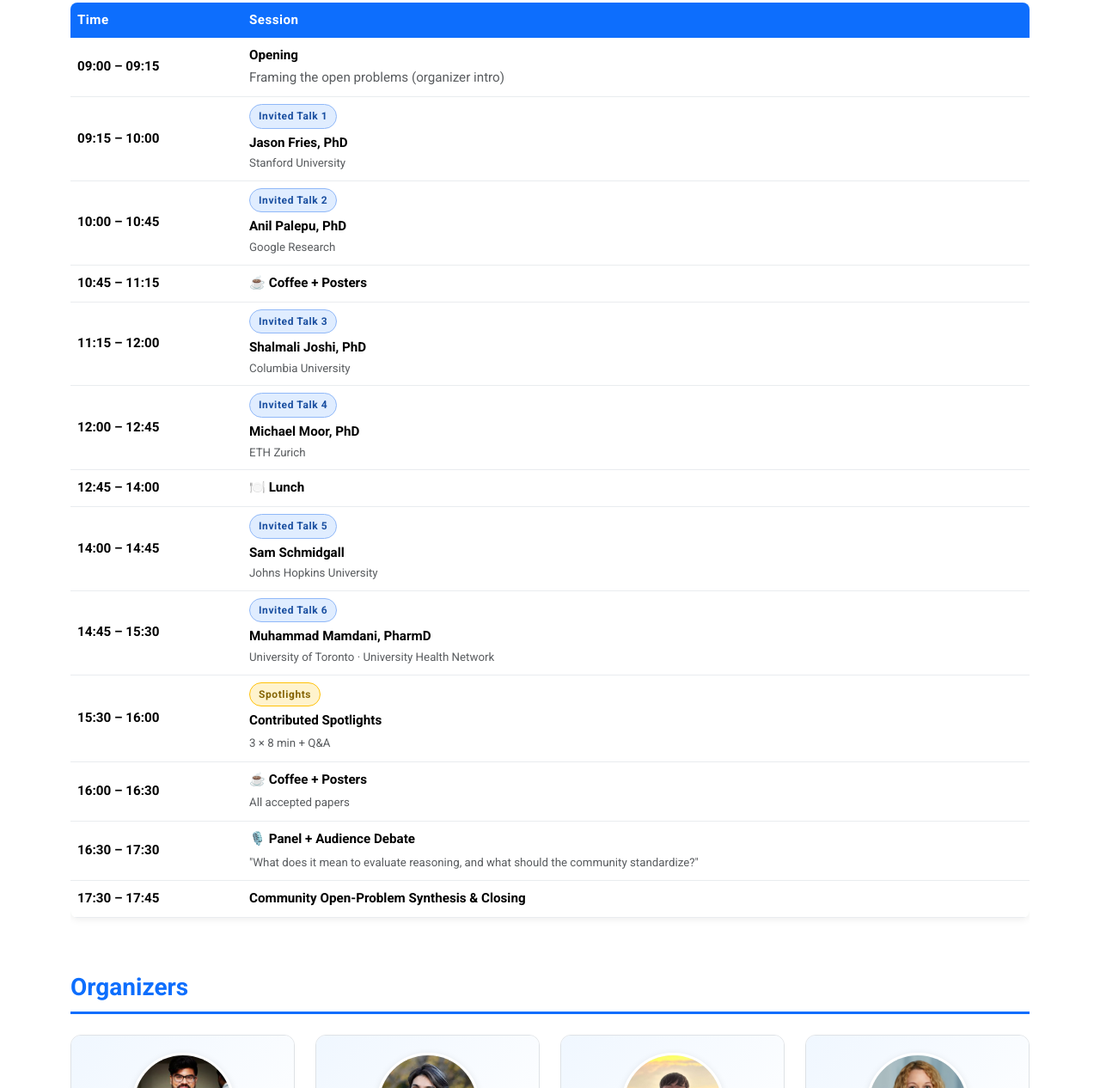
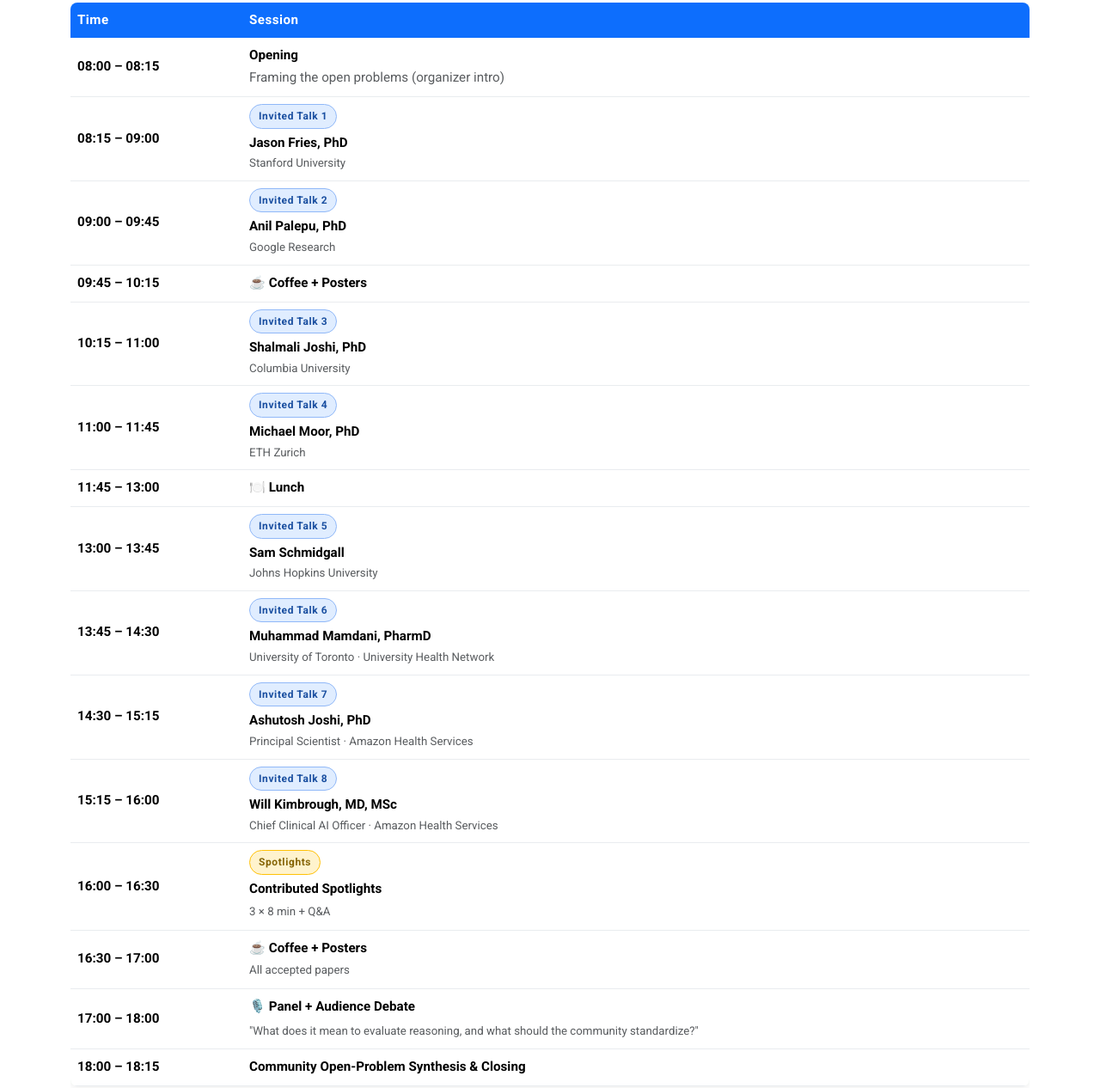
Before and after one commit to med-reasoner/neurips2026, a plain HTML site: page index.html in a window 1280 px wide. Shown: the part 1826-3092 px from the top of the page at 86% size. Drawn offline with nearby package versions, Linux system fonts and the light colour scheme.

Commit message:
Add invited talk slots for Ashutosh Joshi and Will Kimbrough
Co-authored-by: Cursor <cursoragent@cursor.com>

```diff
--- a/index.html
+++ b/index.html
@@ -194,11 +194,11 @@
                     </thead>
                     <tbody>
                         <tr class="schedule-opening">
-                            <td class="schedule-time">09:00 &ndash; 09:15</td>
+                            <td class="schedule-time">08:00 &ndash; 08:15</td>
                             <td><strong>Opening</strong><br><span class="text-muted">Framing the open problems (organizer intro)</span></td>
                         </tr>
                         <tr class="schedule-talk">
-                            <td class="schedule-time">09:15 &ndash; 10:00</td>
+                            <td class="schedule-time">08:15 &ndash; 09:00</td>
                             <td>
                                 <span class="badge-invited">Invited Talk 1</span>
                                 <div class="mt-1"><strong>Jason Fries, PhD</strong></div>
@@ -206,7 +206,7 @@
                             </td>
                         </tr>
                         <tr class="schedule-talk">
-                            <td class="schedule-time">10:00 &ndash; 10:45</td>
+                            <td class="schedule-time">09:00 &ndash; 09:45</td>
                             <td>
                                 <span class="badge-invited">Invited Talk 2</span>
                                 <div class="mt-1"><strong>Anil Palepu, PhD</strong></div>
@@ -214,11 +214,11 @@
                             </td>
                         </tr>
                         <tr class="schedule-break">
-                            <td class="schedule-time">10:45 &ndash; 11:15</td>
+                            <td class="schedule-time">09:45 &ndash; 10:15</td>
                             <td>&#9749; <strong>Coffee + Posters</strong></td>
                         </tr>
                         <tr class="schedule-talk">
-                            <td class="schedule-time">11:15 &ndash; 12:00</td>
+                            <td class="schedule-time">10:15 &ndash; 11:00</td>
                             <td>
                                 <span class="badge-invited">Invited Talk 3</span>
                                 <div class="mt-1"><strong>Shalmali Joshi, PhD</strong></div>
@@ -226,7 +226,7 @@
                             </td>
                         </tr>
                         <tr class="schedule-talk">
-                            <td class="schedule-time">12:00 &ndash; 12:45</td>
+                            <td class="schedule-time">11:00 &ndash; 11:45</td>
                             <td>
                                 <span class="badge-invited">Invited Talk 4</span>
                                 <div class="mt-1"><strong>Michael Moor, PhD</strong></div>
@@ -234,11 +234,11 @@
                             </td>
                         </tr>
                         <tr class="schedule-break">
-                            <td class="schedule-time">12:45 &ndash; 14:00</td>
+                            <td class="schedule-time">11:45 &ndash; 13:00</td>
                             <td>&#127869;&#65039; <strong>Lunch</strong></td>
                         </tr>
                         <tr class="schedule-talk">
-                            <td class="schedule-time">14:00 &ndash; 14:45</td>
+                            <td class="schedule-time">13:00 &ndash; 13:45</td>
                             <td>
                                 <span class="badge-invited">Invited Talk 5</span>
                                 <div class="mt-1"><strong>Sam Schmidgall</strong></div>
@@ -246,29 +246,45 @@
                             </td>
                         </tr>
                         <tr class="schedule-talk">
-                            <td class="schedule-time">14:45 &ndash; 15:30</td>
+                            <td class="schedule-time">13:45 &ndash; 14:30</td>
                             <td>
                                 <span class="badge-invited">Invited Talk 6</span>
                                 <div class="mt-1"><strong>Muhammad Mamdani, PharmD</strong></div>
                                 <div class="text-muted small">University of Toronto &middot; University Health Network</div>
                             </td>
                         </tr>
+                        <tr class="schedule-talk">
+                            <td class="schedule-time">14:30 &ndash; 15:15</td>
+                            <td>
+                                <span class="badge-invited">Invited Talk 7</span>
+                                <div class="mt-1"><strong>Ashutosh Joshi, PhD</strong></div>
+                                <div class="text-muted small">Principal Scientist &middot; Amazon Health Services</div>
+                            </td>
+                        </tr>
+                        <tr class="schedule-talk">
+                            <td class="schedule-time">15:15 &ndash; 16:00</td>
+                            <td>
+                                <span class="badge-invited">Invited Talk 8</span>
+                                <div class="mt-1"><strong>Will Kimbrough, MD, MSc</strong></div>
+                                <div class="text-muted small">Chief Clinical AI Officer &middot; Amazon Health Services</div>
+                            </td>
+                        </tr>
                         <tr class="schedule-oral">
-                            <td class="schedule-time">15:30 &ndash; 16:00</td>
+                            <td class="schedule-time">16:00 &ndash; 16:30</td>
                             <td><span class="badge-oral">Spotlights</span><div class="mt-1"><strong>Contributed Spotlights</strong><br><span class="text-muted small">3 &times; 8 min + Q&amp;A</span></div></td>
                         </tr>
                         <tr class="schedule-break">
-                            <td class="schedule-time">16:00 &ndash; 16:30</td>
+                            <td class="schedule-time">16:30 &ndash; 17:00</td>
                             <td>&#9749; <strong>Coffee + Posters</strong><br><span class="text-muted small">All accepted papers</span></td>
                         </tr>
                         <tr class="schedule-talk">
-                            <td class="schedule-time">16:30 &ndash; 17:30</td>
+                            <td class="schedule-time">17:00 &ndash; 18:00</td>
                             <td>&#127897;&#65039; <strong>Panel + Audience Debate</strong>
                                 <div class="text-muted small mt-1">"What does it mean to evaluate reasoning, and what should the community standardize?"</div>
                             </td>
                         </tr>
                         <tr class="schedule-closing">
-                            <td class="schedule-time">17:30 &ndash; 17:45</td>
+                            <td class="schedule-time">18:00 &ndash; 18:15</td>
                             <td><strong>Community Open-Problem Synthesis &amp; Closing</strong></td>
                         </tr>
                     </tbody>
```
